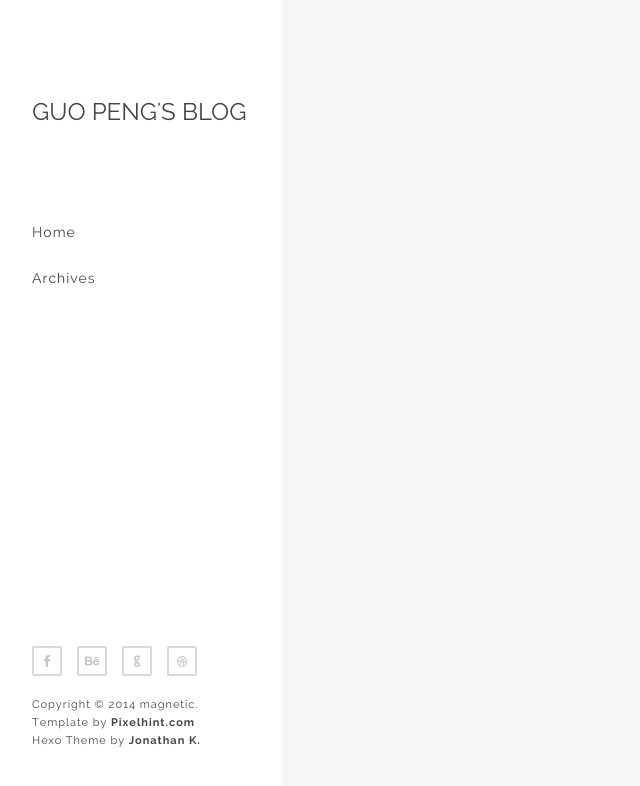
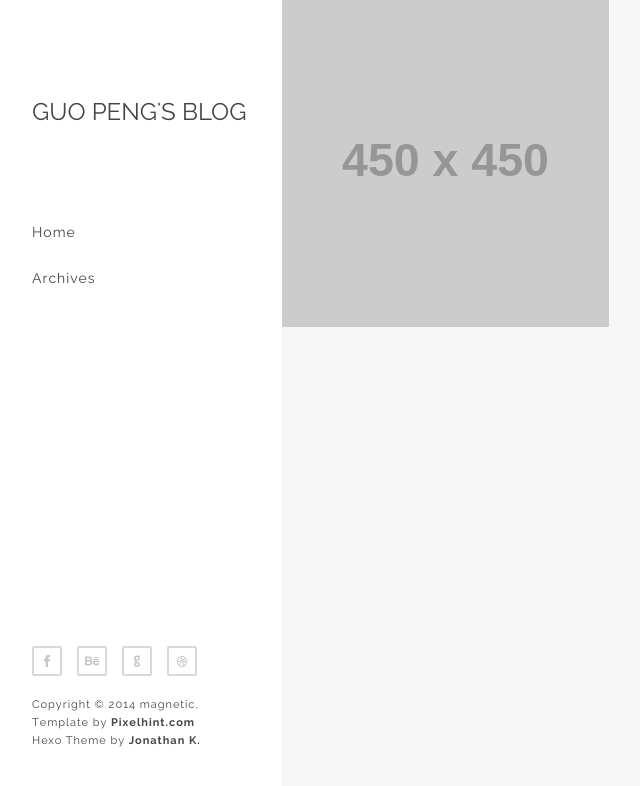
Before and after one commit to 18pguo/nqdx.github.io, a plain HTML site: page index.html in a window 1280 px wide. Shown: the whole page, without its empty margins (18-658 px from the left). Drawn offline with Linux system fonts and the light colour scheme; placeholder pictures from the web are drawn by us.

Commit message:
Site updated: 2018-06-10 23:56:19

```diff
--- a/index.html
+++ b/index.html
@@ -112,7 +112,7 @@
 
         <div class="work">
     <a href="/2018/06/08/hello-world/">
-        <img src="!http://placehold.it/1300x500" class="media" alt=""/>
+        <img src="http://placehold.it/450x450" class="media" alt=""/>
         <div class="caption">
             <div class="work_title">
                 <h1>Hello World</h1>
```
